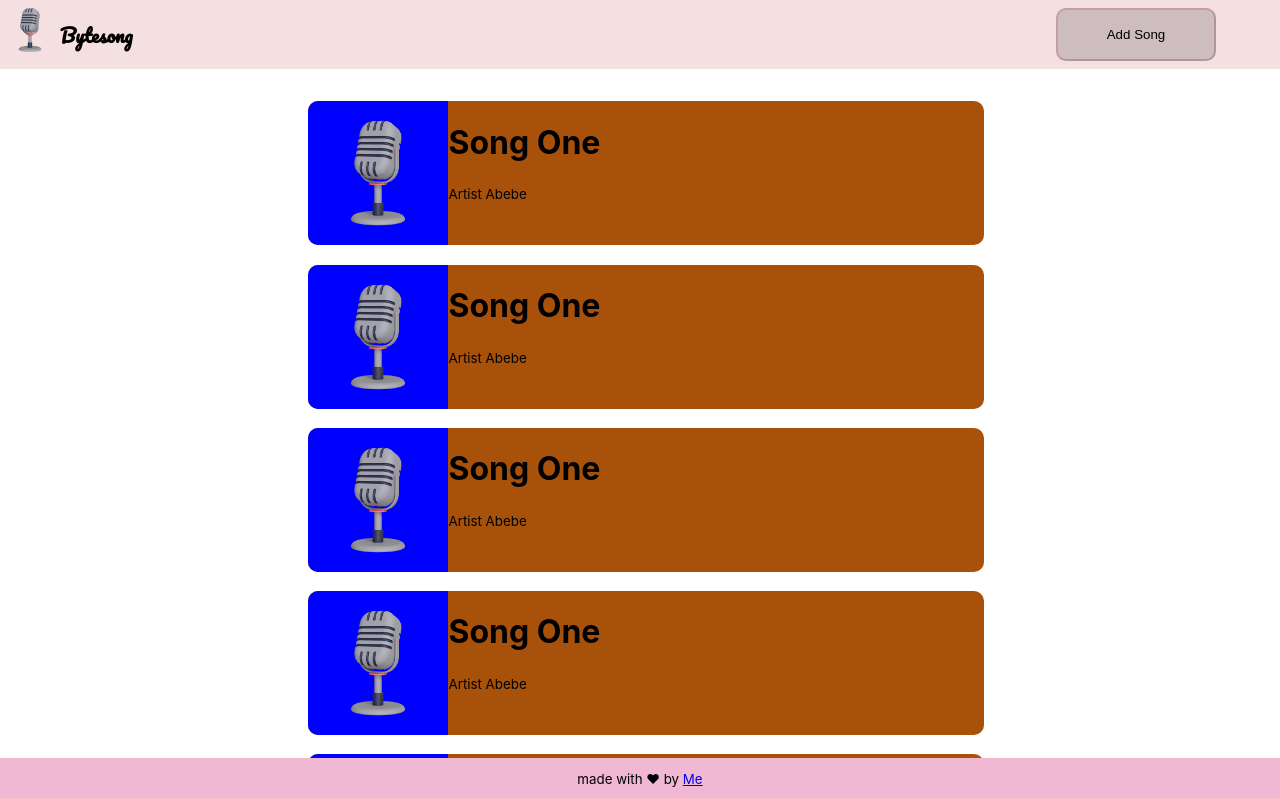
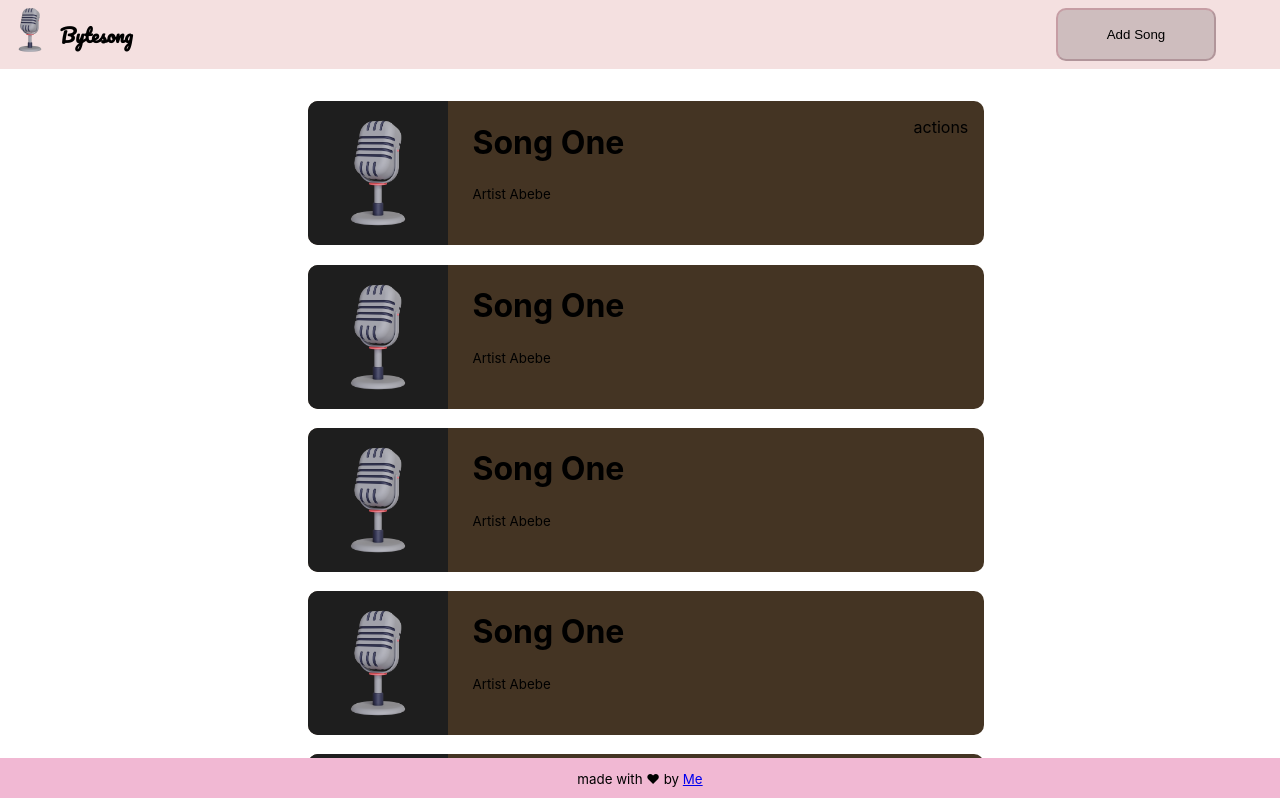
Before and after one commit to Amanuel-1/bytesong, a React (Create React App) app: page / in a window 1280 px wide. Shown: the top 798 px of the page. Built offline with nearby package versions, Linux system fonts and the light colour scheme.

Commit message:
added emotion css

```diff
--- a/package.json
+++ b/package.json
@@ -4,6 +4,7 @@
   "private": true,
   "dependencies": {
     "@emotion/styled": "^11.11.0",
+    "@emotion/css": "^11.11.0",
     "@testing-library/jest-dom": "^5.17.0",
     "@testing-library/react": "^13.4.0",
     "@testing-library/user-event": "^13.5.0",
--- a/src/components/songs/songList.tsx
+++ b/src/components/songs/songList.tsx
@@ -6,7 +6,7 @@ const StyledImg  =  styled.img`
               width:140px;
               height:100%;
               object-fit:cover;
-              background-color:blue;
+              background-color:rgb(30,30,30);
               border-top-left-radius: 10px;
               border-bottom-left-radius: 10px;
 
@@ -16,9 +16,12 @@ const SongList = () => {
   return (
     <div className={styles.songPannel}>
         <div className={styles.songItem}>
-        <div className={styles.imageWrapper}>
-              <StyledImg src={require('../../assets/logo.png')} alt="image" />
-          </div>
+            <div className={styles.actions}>
+              actions
+            </div>
+            <div className={styles.imageWrapper}>
+                <StyledImg src={require('../../assets/logo.png')} alt="image" />
+            </div>
           <div className={styles.itemInfo}>
             <h1>Song One</h1>
             <small>Artist Abebe</small>
--- a/src/components/songs/songs.module.css
+++ b/src/components/songs/songs.module.css
@@ -16,14 +16,25 @@
 }
 
 .songItem{
+    position: relative;
     width: 96%;
     margin-left: 2%;
     margin-right:2%;
     display:flex;
     flex-direction: row;
-    background-color: rgb(168, 81, 10);
+    gap: 1.5rem;
+    background-color: rgb(68, 52, 35);
     margin-bottom: 1rem;
     border-radius: 10px;
+
+    &:hover{
+      cursor: pointer;
+    }
+}
+.actions {
+  position: absolute;
+  top: 1rem;
+  right:1rem;
 }
 
 @media (max-width: 768px) {
```
